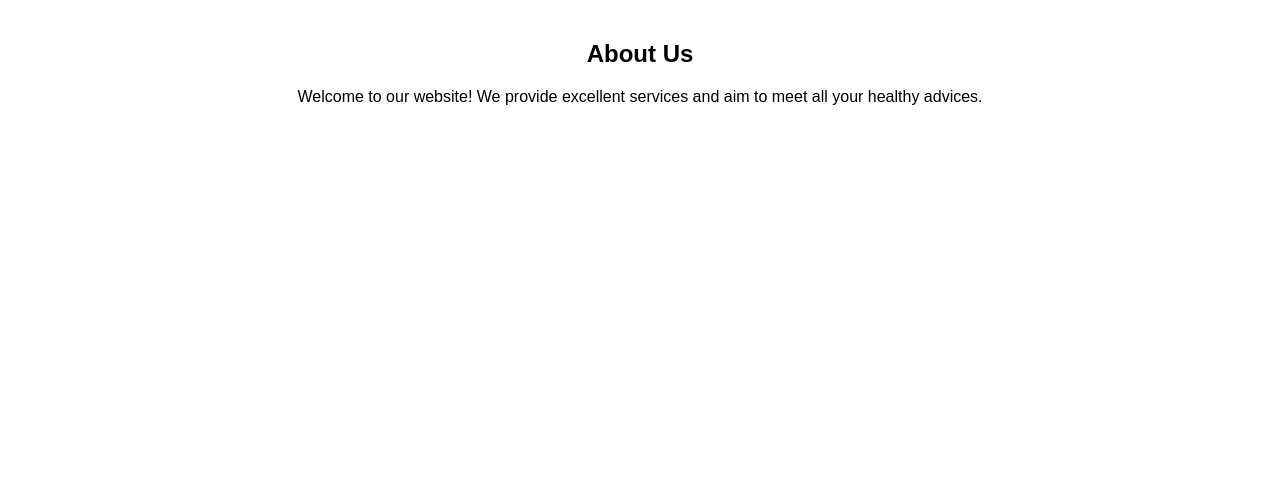
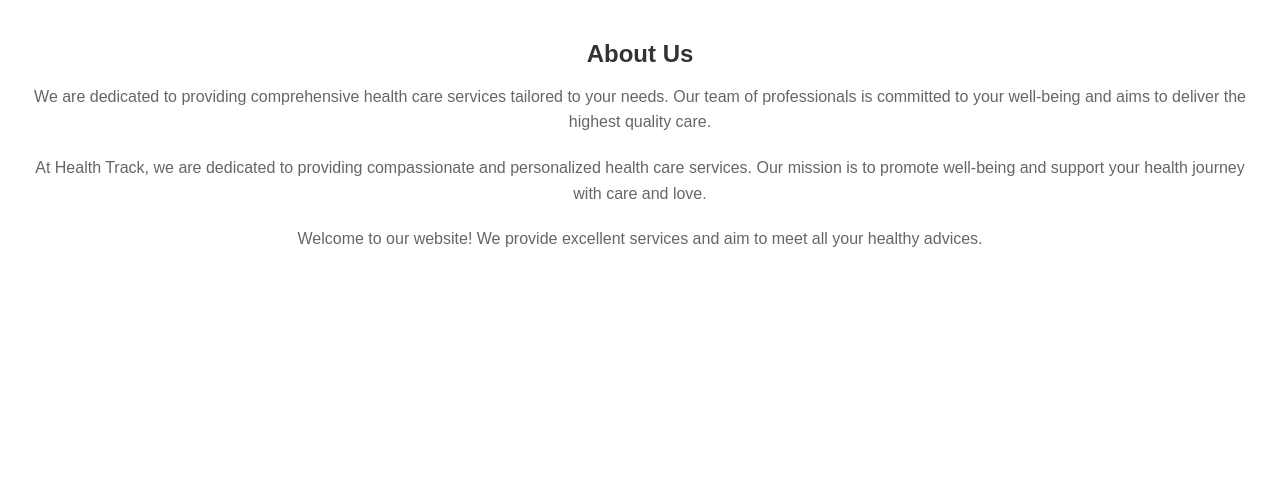
Before and after one commit to Rajaram-Jagadeeswaran/Healthcare_System, a Django app: page / in a window 1280 px wide. Shown: the part 158-650 px from the top of the page. Run offline with Django 3.2, Linux system fonts and the light colour scheme.

Commit message:
new version 4.9

```diff
--- a/hospital/templates/patients/health_chart.html
+++ b/hospital/templates/patients/health_chart.html
@@ -137,7 +137,6 @@
     <script src="https://code.jquery.com/jquery-3.5.1.slim.min.js"></script>
     <script src="https://cdnjs.cloudflare.com/ajax/libs/moment.js/2.29.1/moment.min.js"></script>
     <script src="https://stackpath.bootstrapcdn.com/bootstrap/4.5.2/js/bootstrap.min.js"></script>
-    <script src="https://cdnjs.cloudflare.com/ajax/libs/FileSaver.js/2.0.5/FileSaver.min.js"></script>
     <script src="https://cdnjs.cloudflare.com/ajax/libs/Chart.js/3.7.1/chart.min.js"></script>
     <script>
         google.charts.load('current', {'packages':['corechart']});
--- a/hospital/templates/patients/index.html
+++ b/hospital/templates/patients/index.html
@@ -34,6 +34,15 @@
             padding: 20px;
             text-align: center;
         }
+        section h2 {
+            color: #333;
+            margin-bottom: 10px;
+        }
+        section p {
+            color: #666;
+            line-height: 1.6;
+            margin-bottom: 20px;
+        }
         footer {
             background-color: #333;
             color: #fff;
@@ -54,6 +63,8 @@
     </nav>
     <section>
         <h2>About Us</h2>
+        <p>We are dedicated to providing comprehensive health care services tailored to your needs. Our team of professionals is committed to your well-being and aims to deliver the highest quality care.</p>
+        <p>At Health Track, we are dedicated to providing compassionate and personalized health care services. Our mission is to promote well-being and support your health journey with care and love.</p>
         <p>Welcome to our website! We provide excellent services and aim to meet all your healthy advices.</p>
     </section>
     <footer>
```
